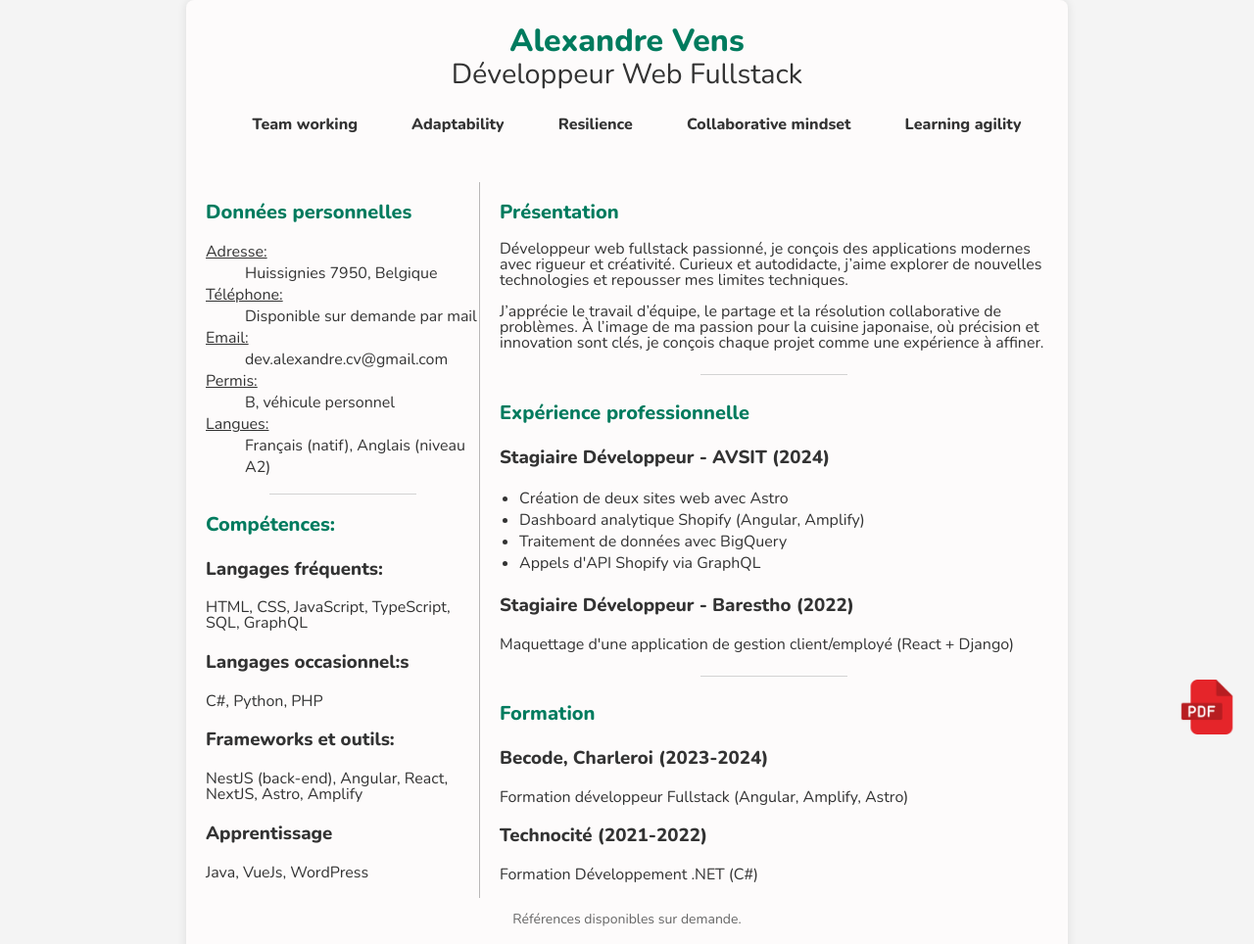
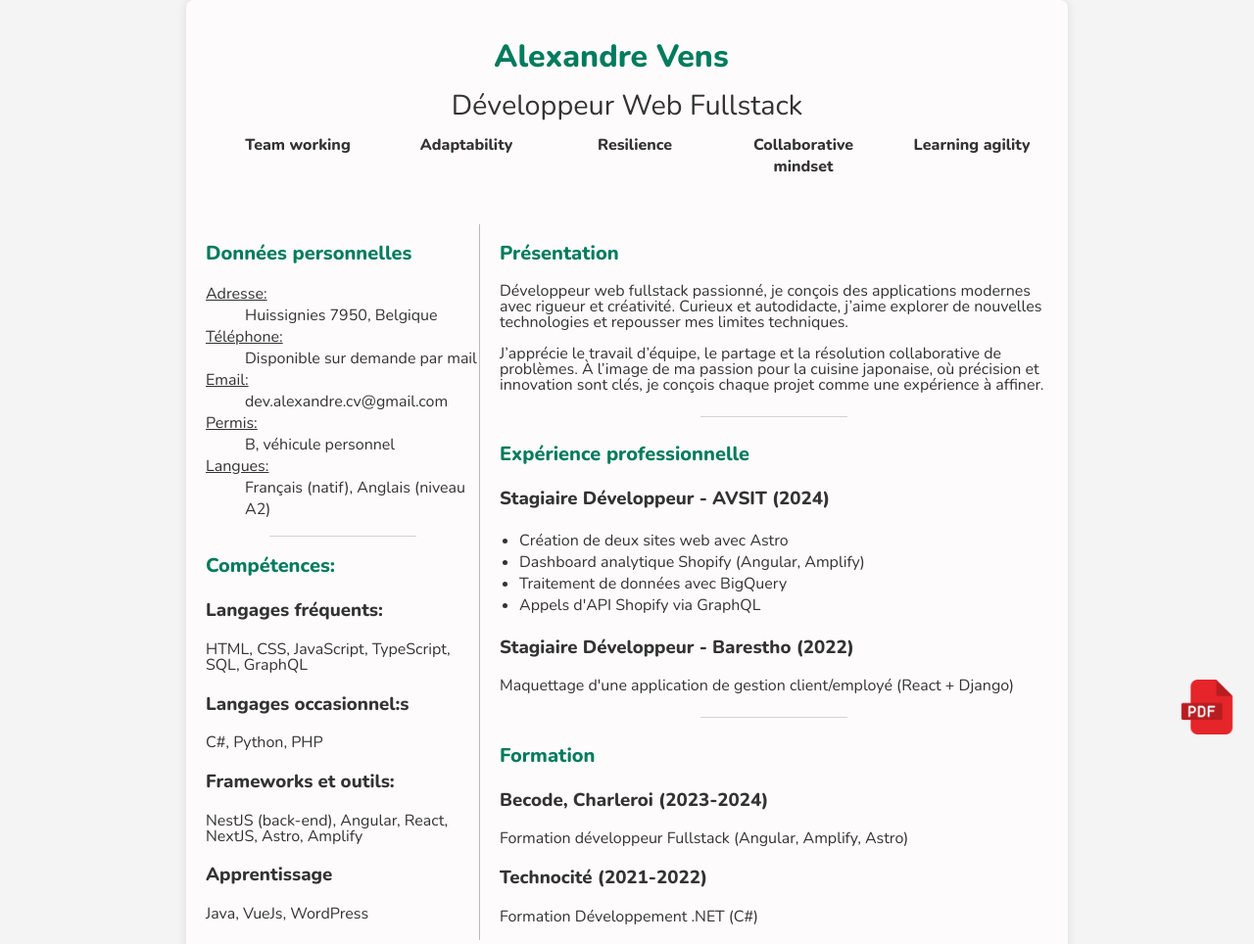
Before and after one commit to v-alex-dev/CV, a website: page index.html in a window 1280 px wide. Shown: the top 964 px of the page at 98% size. Drawn offline with nearby package versions, Linux system fonts and the light colour scheme.

Commit message:
adjust style softskills for pdf

```diff
--- a/generate-pdf.js
+++ b/generate-pdf.js
@@ -13,7 +13,7 @@ await page.pdf({
   path: "CV_Alexandre_Vens.pdf",
   format: "A4",
   printBackground: false,
-  margin: { top: "5mm", bottom: "5mm", left: "15mm", right: "15mm" },
+  margin: { top: "0mm", bottom: "0mm", left: "15mm", right: "15mm" },
   preferCSSPageSize: true  // IMPORTANT pour respecter @page et @media print
 });
 
--- a/src/style.css
+++ b/src/style.css
@@ -44,25 +44,30 @@ header .info {
   margin: 0 auto;
   text-align: center;
   width: 100%;
+  margin-block-start: 1rem;
 }
 
 header h1 {
   margin: 0 auto;
+  margin-inline-end: 2rem;
   font-size: 2em;
   color: #007b5e;
 }
 
 header p {
-  margin: 5px auto;
+  margin: 1.3rem auto;
   font-size: 1.8em;
 }
 
-.soft-skills{
-  display: flex;
-  justify-content: space-around;
+.soft-skills{display: grid;
   font-weight: 900;
-  margin-block-start: 2rem;
   list-style: none;
+  padding: 0;
+  grid-template-columns: repeat(5,1fr);
+}
+
+.item-skill{
+  margin-inline-start: 1rem;
 }
 .side-bar {
   border-right: solid 0.5px #b9b7b7;
```
Also changed, not shown: 1 other file.
